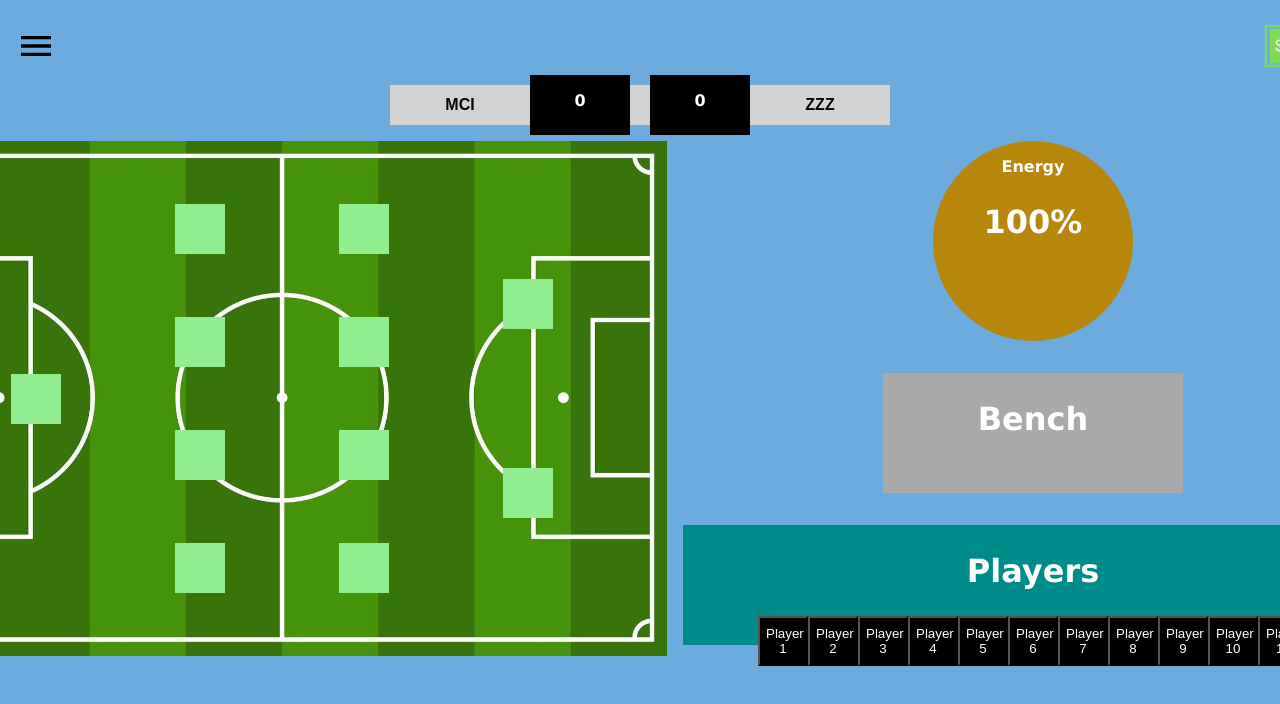
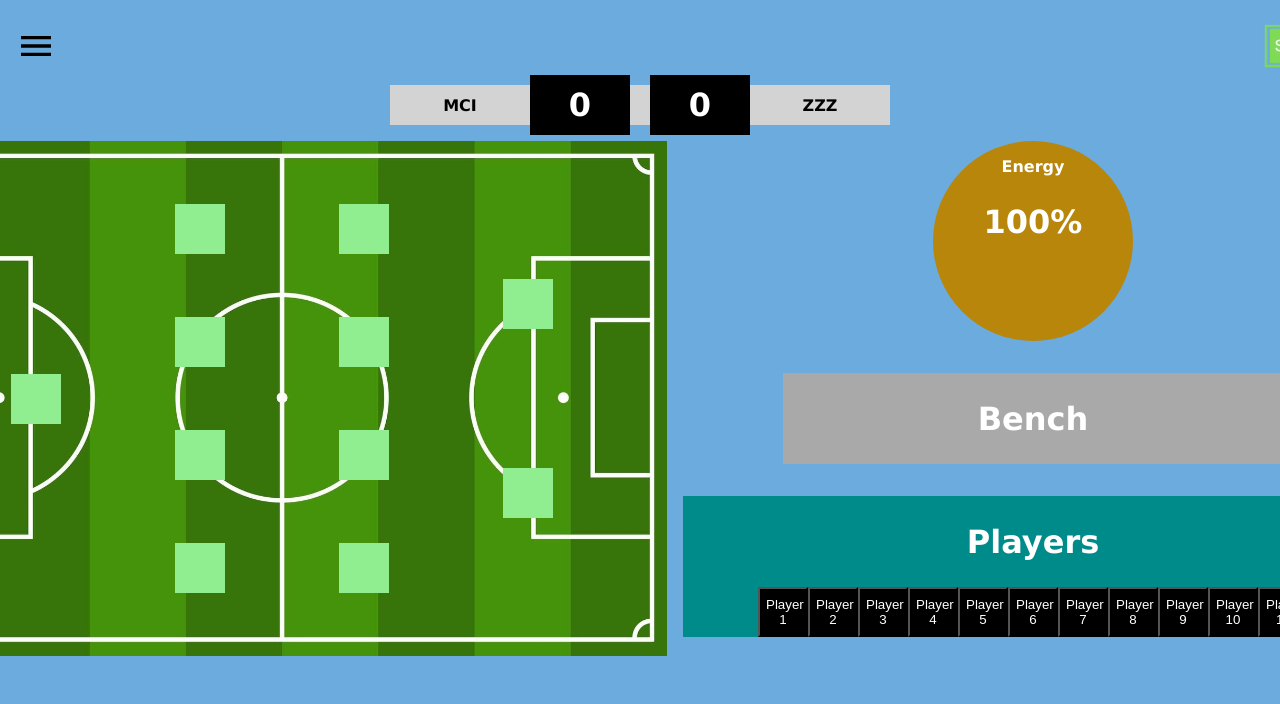
Before and after one commit to JasonP2002/man-city-hackathon-front-end, a React (Create React App) app in the folder hays-hackathon/: page /match in a window 1280 px wide. Shown: the top 704 px of the page. Built offline with nearby package versions, Linux system fonts and the light colour scheme.

Commit message:
fixed imports, updated CSS

```diff
--- a/hays-hackathon/src/Application.css
+++ b/hays-hackathon/src/Application.css
@@ -58,12 +58,12 @@ h3 {
 }
 .droppable {
     width: 700px;
-    height: 120px;
+    height: auto;
     color: white;
     text-align: center;
 }
 .bench {
-    width: 300px;
+    width: 500px;
 }
 .player {
     width: 50px;
@@ -89,12 +89,17 @@ h3 {
     height: 60px;
     color: black;
     text-align: center;
+    display: flex;
+    align-items:center;
+    justify-content:center;
 }
 .scoreboard-score {
     width: 100px;
     height: 60px;
     background-color: black;
-    text-align: center;
+    display: flex;
+    align-items:center;
+    justify-content:center;
 }
 /*SCOREBOARD*/
 
--- a/hays-hackathon/src/components/layout/header.tsx
+++ b/hays-hackathon/src/components/layout/header.tsx
@@ -1,5 +1,5 @@
 import { Stack } from "@mui/material";
-import MenuListComposition from "./navigationBar";
+import MenuListComposition from "./NavigationBar";
 import logo from "../../assets/logo.png";
 
 const Header = () => {
--- a/hays-hackathon/src/components/matchpage/ScoreBoard.jsx
+++ b/hays-hackathon/src/components/matchpage/ScoreBoard.jsx
@@ -6,10 +6,10 @@ const ScoreBoard = (props) => {
     const [awayscore, setAwayScore] = useState(props.awayscore)
     return (
         <div className="score-board">
-            <div className="scoreboard-team"><h4>{hometeam}</h4></div>
-            <div className="scoreboard-score"><h3>{homescore}</h3></div>
-            <div className="scoreboard-score"><h3>{awayscore}</h3></div>
-            <div className="scoreboard-team"><h4>{awayteam}</h4></div>
+            <div className="scoreboard-team"><h3>{hometeam}</h3></div>
+            <div className="scoreboard-score"><h2>{homescore}</h2></div>
+            <div className="scoreboard-score"><h2>{awayscore}</h2></div>
+            <div className="scoreboard-team"><h3>{awayteam}</h3></div>
         </div>
     )
 }
```
Also changed, not shown: hays-hackathon/src/Application.tsx (+4 -4 lines).
